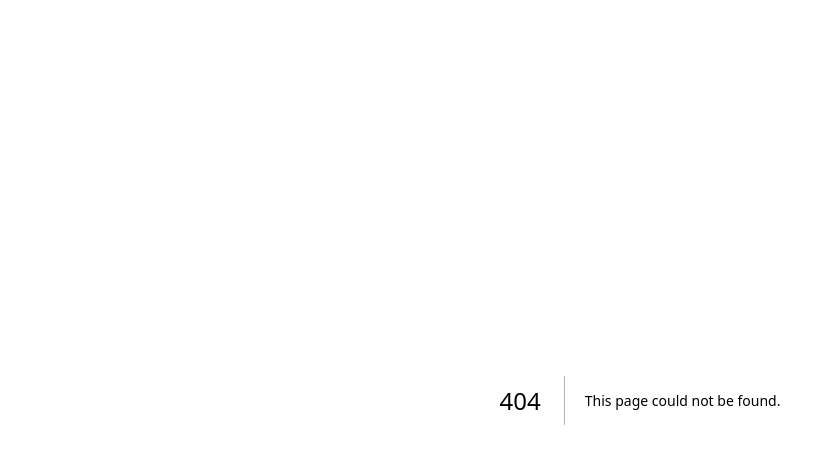
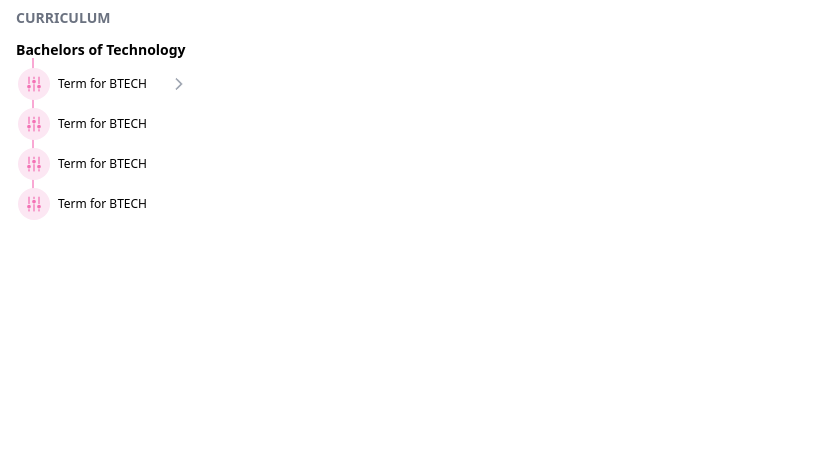
Before and after one commit to abhishekintern/course-tree, a Next.js app: page /recursive in a window 1280 px wide. Before the commit this address had no page. Shown: the top 464 px of the page, without its empty margins (0-827 px from the left). Built offline with nearby package versions, Linux system fonts and the light colour scheme.

Commit message:
Recursive modular component

```diff
--- a/public/data.js
+++ b/public/data.js
@@ -5,24 +5,28 @@ const data = {
       termId: "6321a1a0a7d17ae3489e5ae6",
       title: "Term for BTECH",
       uid: "BTECH2022CSET1",
+      hierarchyLevel: "terms",
     },
     {
       _id: "6321a8b4365864a80c5b0690",
       termId: "6321a8b4365864a80c5b0690",
       title: "Term for BTECH",
       uid: "BTECH2022CSET2",
+      hierarchyLevel: "terms",
     },
     {
       _id: "6321a8be365864a80c5b0694",
       termId: "6321a8be365864a80c5b0694",
       title: "Term for BTECH",
       uid: "BTECH2022CSET3",
+      hierarchyLevel: "terms",
     },
     {
       _id: "6321a8c6365864a80c5b0698",
       termId: "6321a8c6365864a80c5b0698",
       title: "Term for BTECH",
       uid: "BTECH2022CSET4",
+      hierarchyLevel: "terms",
     },
   ],
   subjects: [
@@ -31,24 +35,28 @@ const data = {
       termId: "6321a1a0a7d17ae3489e5ae6",
       title: "Subject for T1 of  BTECH",
       uid: "BTECH2022CSET1S1",
+      hierarchyLevel: "subjects",
     },
     {
       _id: "6321be81f976e23f9cfbd322",
       termId: "6321a1a0a7d17ae3489e5ae6",
       title: "Subject for T1 of  BTECH",
       uid: "BTECH2022CSET1S2",
+      hierarchyLevel: "subjects",
     },
     {
       _id: "6321becdf976e23f9cfbd33a",
       termId: "6321a1a0a7d17ae3489e5ae6",
       title: "Subject for T1 of  BTECH",
       uid: "BTECH2022CSET2S4",
+      hierarchyLevel: "subjects",
     },
     {
       _id: "6321bf4ff976e23f9cfbd39a",
       termId: "6321a1a0a7d17ae3489e5ae6",
       title: "Subject for T1 of  BTECH",
       uid: "BTECH2022CSET8S4",
+      hierarchyLevel: "subjects",
     },
   ],
   chapters: [
@@ -58,6 +66,7 @@ const data = {
       subjectId: "6321bf4ff976e23f9cfbd39a",
       title: "This is a test chapter",
       uid: "CHAP12",
+      hierarchyLevel: "chapters",
     },
     {
       _id: "6323260af6745342501fdd37",
@@ -65,6 +74,7 @@ const data = {
       subjectId: "6321bf4ff976e23f9cfbd39a",
       title: "This is a test chapter",
       uid: "CHAP123",
+      hierarchyLevel: "chapters",
     },
     {
       _id: "63232656f6745342501fdd3b",
@@ -72,6 +82,7 @@ const data = {
       subjectId: "6321bf4ff976e23f9cfbd39a",
       title: "This is a test chapter",
       uid: "CHAP1234",
+      hierarchyLevel: "chapters",
     },
     {
       _id: "6323265df6745342501fdd3f",
@@ -79,6 +90,7 @@ const data = {
       subjectId: "6321bf4ff976e23f9cfbd39a",
       title: "This is a test chapter",
       uid: "CHAP1235",
+      hierarchyLevel: "chapters",
     },
     {
       _id: "63232661f6745342501fdd43",
@@ -86,6 +98,7 @@ const data = {
       subjectId: "6321bf4ff976e23f9cfbd39a",
       title: "This is a test chapter",
       uid: "CHAP12356",
+      hierarchyLevel: "chapters",
     },
     {
       _id: "63232667f6745342501fdd47",
@@ -93,6 +106,7 @@ const data = {
       subjectId: "6321bf4ff976e23f9cfbd39a",
       title: "This is a test chapter",
       uid: "CHAP12357",
+      hierarchyLevel: "chapters",
     },
     {
       _id: "63232675f6745342501fdd4b",
@@ -100,6 +114,7 @@ const data = {
       subjectId: "6321bf4ff976e23f9cfbd39a",
       title: "This is a test chapter",
       uid: "CHAP12358",
+      hierarchyLevel: "chapters",
     },
     {
       _id: "6332a9314fd04cbc3106365a",
@@ -107,6 +122,7 @@ const data = {
       subjectId: "6321be78f976e23f9cfbd31e",
       title: "This is a test chapter",
       uid: "CHAP123581",
+      hierarchyLevel: "chapters",
     },
   ],
   topics: [
@@ -116,6 +132,7 @@ const data = {
       subjectId: "6321bf4ff976e23f9cfbd39a",
       chapterId: "632321e3b7644f3f532e0ac1",
       title: "This is a test title.",
+      hierarchyLevel: "topics",
     },
     {
       _id: "63281443781cf2bfc6376621",
@@ -123,6 +140,7 @@ const data = {
       subjectId: "6321bf4ff976e23f9cfbd39a",
       chapterId: "632321e3b7644f3f532e0ac1",
       title: "This is a test title 2.",
+      hierarchyLevel: "topics",
     },
     {
       _id: "63281448781cf2bfc6376625",
@@ -130,6 +148,7 @@ const data = {
       subjectId: "6321bf4ff976e23f9cfbd39a",
       chapterId: "632321e3b7644f3f532e0ac1",
       title: "This is a test title 3.",
+      hierarchyLevel: "topics",
     },
     {
       _id: "6328144c781cf2bfc6376629",
@@ -137,6 +156,7 @@ const data = {
       subjectId: "6321bf4ff976e23f9cfbd39a",
       chapterId: "632321e3b7644f3f532e0ac1",
       title: "This is a test title 4.",
+      hierarchyLevel: "topics",
     },
     {
       _id: "63281450781cf2bfc637662d",
@@ -144,6 +164,9 @@ const data = {
       subjectId: "6321bf4ff976e23f9cfbd39a",
       chapterId: "632321e3b7644f3f532e0ac1",
       title: "This is a test title 5.",
+      hierarchyLevel: "topics",
     },
   ],
 };
+
+export default data;
--- a/public/script.js
+++ b/public/script.js
@@ -1,4 +1,4 @@
-import "./data.js";
+import data from "./data";
 
 let tree;
 const groupHierarchy = (parent, children, key) => {
@@ -27,3 +27,5 @@ delete data.topics;
 if (hasTopics) chapters = groupHierarchy(chapters, topics, "chapterId");
 if (hasChapters) subjects = groupHierarchy(subjects, chapters, "subjectId");
 if (hasSubjects) tree = groupHierarchy(terms, subjects, "termId");
+
+export default tree;
--- a/src/components/tree/Curriculum.js
+++ b/src/components/tree/Curriculum.js
@@ -339,9 +339,17 @@ const Curriculum = () => {
 
     // console.log("Chapters ",chapters);
     // console.log("Subjects ",subjects);
-    // console.log("Tree ", tree);
-  }, [setTree]);
+    recursion(groupHierarchy(terms, subjects, "termId"));
+  }, []);
 
+  const recursion = (tree) => {
+    tree.map((children, index, array) => {
+      console.log(index, children);
+      return recursion(children.children);
+    });
+  };
+
+  // console.log("Tree ", tree);
   return (
     <div className="bg-white w-[300px] min-w-[300px] h-screen overflow-y-scroll pb-8 p-2 text-black text-xs scrollbar-thin scrollbar-thumb-gray-500 scrollbar-track-gray-300 scrollbar-thumb-rounded-full scrollbar-track-rounded-full">
       <h1 className="text-sm font-semibold text-gray-500 mb-3 ml-2">
@@ -353,7 +361,6 @@ const Curriculum = () => {
       </h2>
       <div className="relative">
         <span className="inset-x-[22px] -inset-y-2.5 absolute w-[2px] h-full bg-pink-300"></span>
-
         {tree.map((term) => {
           // console.log(term);
           return (
--- a/src/components/tree/Subject.js
+++ b/src/components/tree/Subject.js
@@ -45,7 +45,7 @@ const Subject = ({ subject }) => {
           {/* CHAPTERS MAP FUNCTION */}
 
           {subject.children.map((chapter) => {
-            console.log(chapter);
+            // console.log(chapter);
             return <Chapter key={chapter._id} {...{ chapter }} />;
           })}
         </div>
--- /dev/null
+++ b/src/functions/TreeNode.js
@@ -0,0 +1,90 @@
+import ArrowIcon from "@/svgs/ArrowIcon";
+import ChaptersIcon from "@/svgs/ChaptersIcon";
+import SubjectsIcon from "@/svgs/SubjectsIcon";
+import TermsIcon from "@/svgs/TermsIcon";
+import TopicsIcon from "@/svgs/TopicsIcon";
+import { Transition } from "@headlessui/react";
+import Link from "next/link";
+
+const icons = {
+  terms: () => <TermsIcon />,
+  subjects: () => <SubjectsIcon />,
+  chapters: () => <ChaptersIcon />,
+  topics: () => <TopicsIcon />,
+};
+const attr = {
+  terms: { color: "pink", preColor: "pink" },
+  subjects: { color: "violet", preColor: "pink" },
+  chapters: { color: "cyan", preColor: "violet" },
+  topics: { color: "red", preColor: "cyan" },
+};
+
+function TreeNode({ node }) {
+  let color = attr[node.hierarchyLevel].color;
+  let preColor = attr[node.hierarchyLevel].preColor;
+  const Icon = icons[node.hierarchyLevel];
+
+  return (
+    <>
+      {!node.children && (
+        <div className="font-normal py-1 px-3 relative w-auto">
+          <div
+            className={`flex items-center hover:text-gray-700 rounded transition-all`}
+          >
+            <span
+              className={`absolute inset-x-0.5 w-3 h-0.5 bg-${preColor}-300`}
+            ></span>
+            <Icon />
+            <Link href={"#"} className="ml-2 w-fit">
+              {node.title}ajksndlk jhalskjdhlkuah slduih lauksh dlukahsldia
+              sidhl
+            </Link>
+          </div>
+        </div>
+      )}
+      <div className="pl-2.5">
+        {node.children && (
+          <details
+            className={`flex items-center justify-between hover:text-gray-700 rounded transition-all cursor-pointer font-medium text-xs relative`}
+          >
+            <summary className="flex items-center relative justify-between">
+              <div className="flex items-center relative">
+                {node.hierarchyLevel != "terms" && (
+                  <span
+                    className={`-inset-x-2 absolute w-2.5 h-0.5 bg-${preColor}-300`}
+                  ></span>
+                )}
+                <Icon />
+                <Link href={"#"} className="m-2">
+                  {node.title}
+                </Link>
+              </div>
+              {node.children.length >= 1 && <ArrowIcon />}
+            </summary>
+            <Transition show={true}>
+              <Transition.Child
+                enter="transition-all duration-300"
+                enterFrom="opacity-0"
+                enterTo="opacity-100"
+                leave="transition-all duration-350"
+                leaveFrom="opacity-100"
+                leaveTo="opacity-0"
+              >
+                <div className="pl-3 relative">
+                  <span
+                    className={`absolute inset-x-3.5 -inset-y-4 bg-${color}-300 w-0.5 h-full`}
+                  ></span>
+                  {node.children.map((childNode) => (
+                    <TreeNode key={childNode._id} node={childNode} />
+                  ))}
+                </div>
+              </Transition.Child>
+            </Transition>
+          </details>
+        )}
+      </div>
+    </>
+  );
+}
+
+export default TreeNode;
--- /dev/null
+++ b/src/pages/recursive.js
@@ -0,0 +1,27 @@
+import TreeNode from "@/functions/TreeNode";
+import tree from "../../public/script";
+
+function Tree() {
+  return (
+    <div className="bg-white w-[250px] overflow-x-scroll min-w-[250px] h-screen overflow-y-scroll pb-8 p-2 text-black text-xs scrollbar-thin scrollbar-thumb-gray-500 scrollbar-track-gray-300 scrollbar-thumb-rounded-full scrollbar-track-rounded-full">
+      <h1 className="text-sm font-semibold text-gray-500 mb-3 ml-2">
+        CURRICULUM
+      </h1>
+      {/* TERMS MAP FUNCTION */}
+      <h2 className="font-semibold text-sm ml-2 mb-2">
+        Bachelors of Technology
+      </h2>
+      <div className="relative">
+        {/* <span className="inset-x-[22px] -inset-y-2.5 absolute w-[2px] h-full bg-pink-300"></span> */}
+        <span className="inset-x-6 -inset-y-2.5 absolute w-0.5 h-full bg-pink-300"></span>
+        <div className="space-y-2">
+          {tree?.map((node) => (
+            <TreeNode key={node._id} node={node} />
+          ))}
+        </div>
+      </div>
+    </div>
+  );
+}
+
+export default Tree;
--- /dev/null
+++ b/src/svgs/ArrowIcon.js
@@ -0,0 +1,26 @@
+import React, { useState } from "react";
+
+const ArrowIcon = () => {
+  const [toggleArrow, setToggleArrow] = useState(false);
+  return (
+    <svg
+      xmlns="http://www.w3.org/2000/svg"
+      fill="#9ca3af"
+      viewBox="0 0 24 24"
+      strokeWidth={1.5}
+      stroke="#9ca3af"
+      className={`w-4 h-4 mx-4 cursor-pointer transition-all duration-300 ${
+        toggleArrow && "rotate-90"
+      }`}
+      onClick={() => setToggleArrow(!toggleArrow)}
+    >
+      <path
+        fillRule="evenodd"
+        d="M16.28 11.47a.75.75 0 010 1.06l-7.5 7.5a.75.75 0 01-1.06-1.06L14.69 12 7.72 5.03a.75.75 0 011.06-1.06l7.5 7.5z"
+        clipRule="evenodd"
+      />
+    </svg>
+  );
+};
+
+export default ArrowIcon;
--- /dev/null
+++ b/src/svgs/ChaptersIcon.js
@@ -0,0 +1,16 @@
+import React from "react";
+
+const ChaptersIcon = () => {
+  return (
+    <svg
+      xmlns="http://www.w3.org/2000/svg"
+      viewBox="0 0 24 24"
+      fill="#38BDF8"
+      className="ml-0.5 w-6 h-6 p-1.5 bg-cyan-100 rounded-full z-10"
+    >
+      <path d="M11.25 4.533A9.707 9.707 0 006 3a9.735 9.735 0 00-3.25.555.75.75 0 00-.5.707v14.25a.75.75 0 001 .707A8.237 8.237 0 016 18.75c1.995 0 3.823.707 5.25 1.886V4.533zM12.75 20.636A8.214 8.214 0 0118 18.75c.966 0 1.89.166 2.75.47a.75.75 0 001-.708V4.262a.75.75 0 00-.5-.707A9.735 9.735 0 0018 3a9.707 9.707 0 00-5.25 1.533v16.103z" />
+    </svg>
+  );
+};
+
+export default ChaptersIcon;
--- /dev/null
+++ b/src/svgs/SubjectsIcon.js
@@ -0,0 +1,21 @@
+import React from "react";
+
+const SubjectsIcon = () => {
+  return (
+    <svg
+      xmlns="http://www.w3.org/2000/svg"
+      viewBox="0 0 24 24"
+      fill="#A78BFA"
+      className={`ml-0.5 w-6 h-6 p-1.5 bg-violet-100 rounded-full z-10`}
+    >
+      <path
+        fillRule="evenodd"
+        d="M2.25 4.125c0-1.036.84-1.875 1.875-1.875h5.25c1.036 0 1.875.84 1.875 1.875V17.25a4.5 4.5 0 11-9 0V4.125zm4.5 14.25a1.125 1.125 0 100-2.25 1.125 1.125 0 000 2.25z"
+        clipRule="evenodd"
+      />
+      <path d="M10.719 21.75h9.156c1.036 0 1.875-.84 1.875-1.875v-5.25c0-1.036-.84-1.875-1.875-1.875h-.14l-8.742 8.743c-.09.089-.18.175-.274.257zM12.738 17.625l6.474-6.474a1.875 1.875 0 000-2.651L15.5 4.787a1.875 1.875 0 00-2.651 0l-.1.099V17.25c0 .126-.003.251-.01.375z" />
+    </svg>
+  );
+};
+
+export default SubjectsIcon;
--- /dev/null
+++ b/src/svgs/TermsIcon.js
@@ -0,0 +1,16 @@
+import React from "react";
+
+const TermsIcon = () => {
+  return (
+    <svg
+      xmlns="http://www.w3.org/2000/svg"
+      viewBox="0 0 24 24"
+      fill="#F472B6"
+      className="w-8 h-8 p-1.5 bg-pink-100 rounded-full z-10"
+    >
+      <path d="M6 12a.75.75 0 01-.75-.75v-7.5a.75.75 0 111.5 0v7.5A.75.75 0 016 12zM18 12a.75.75 0 01-.75-.75v-7.5a.75.75 0 011.5 0v7.5A.75.75 0 0118 12zM6.75 20.25v-1.5a.75.75 0 00-1.5 0v1.5a.75.75 0 001.5 0zM18.75 18.75v1.5a.75.75 0 01-1.5 0v-1.5a.75.75 0 011.5 0zM12.75 5.25v-1.5a.75.75 0 00-1.5 0v1.5a.75.75 0 001.5 0zM12 21a.75.75 0 01-.75-.75v-7.5a.75.75 0 011.5 0v7.5A.75.75 0 0112 21zM3.75 15a2.25 2.25 0 104.5 0 2.25 2.25 0 00-4.5 0zM12 11.25a2.25 2.25 0 110-4.5 2.25 2.25 0 010 4.5zM15.75 15a2.25 2.25 0 104.5 0 2.25 2.25 0 00-4.5 0z" />
+    </svg>
+  );
+};
+
+export default TermsIcon;
--- /dev/null
+++ b/src/svgs/TopicsIcon.js
@@ -0,0 +1,22 @@
+import React from "react";
+
+const TopicsIcon = () => {
+  return (
+    <svg
+      xmlns="http://www.w3.org/2000/svg"
+      fill="none"
+      viewBox="0 0 24 24"
+      strokeWidth={3}
+      stroke="#FB7185"
+      className="ml-0.5 w-6 h-6 p-1.5 bg-red-100 rounded-full"
+    >
+      <path
+        strokeLinecap="round"
+        strokeLinejoin="round"
+        d="M3.75 5.25h16.5m-16.5 4.5h16.5m-16.5 4.5h16.5m-16.5 4.5h16.5"
+      />
+    </svg>
+  );
+};
+
+export default TopicsIcon;
```
Also changed, not shown: src/components/Blank.js (added).
